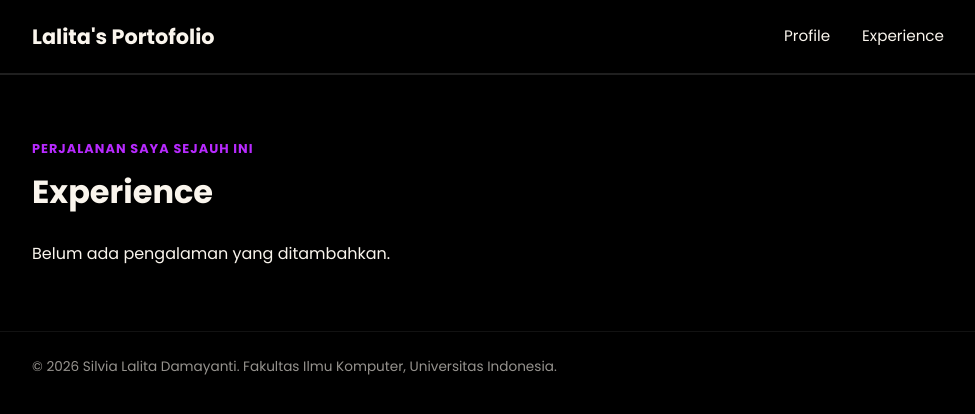
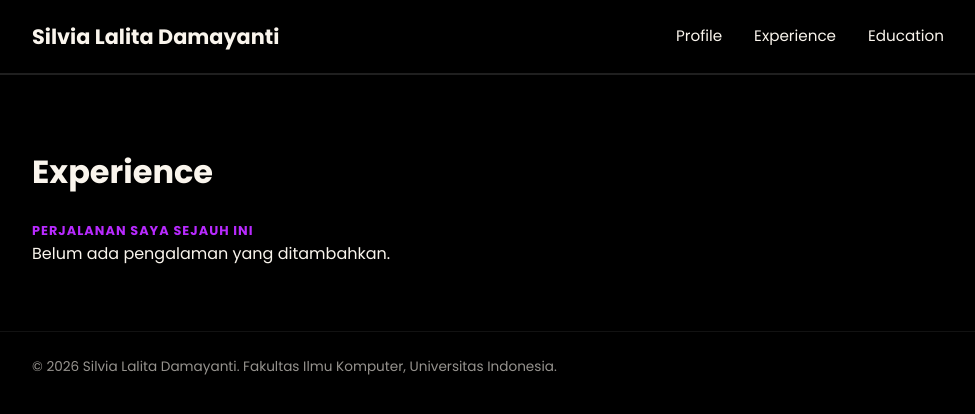
Before and after one commit to silvialalita/myportofolio, a Django app: page /experience/ in a window 1280 px wide. Shown: the top 414 px of the page, without its empty margins (152-1127 px from the left). Run offline with Django 5.2, Linux system fonts and the light colour scheme; data that the repository does not hold is empty; some libraries are stand-ins or nearby versions.

Commit message:
refactor: make experience content dynamic and reorder card details

```diff
--- a/templates/experience.html
+++ b/templates/experience.html
@@ -16,10 +16,11 @@
 <body>
     <header class="site-header">
         <div class="container">
-            <a href="#profile" class="brand">Lalita's Portofolio</a>
+            <a href="#profile" class="brand">{{ name }}</a>
             <nav>
                 <a href="{% url 'main:show_main' %}">Profile</a>
                 <a href="{% url 'main:show_experience' %}">Experience</a>
+                <a href="{% url 'main:show_education' %}">Education</a>
             </nav>
         </div>
     </header>
@@ -27,8 +28,9 @@
     <main>
     <section class="experience-section" id="experience">
         <div class="container">
+            <h1>Experience</h1>
             <p class="section-kicker">Perjalanan saya sejauh ini</p>
-            <h1>Experience</h1>
+
 
             <div class="experience-grid">
                 {% for experience in experience_list %}
```
